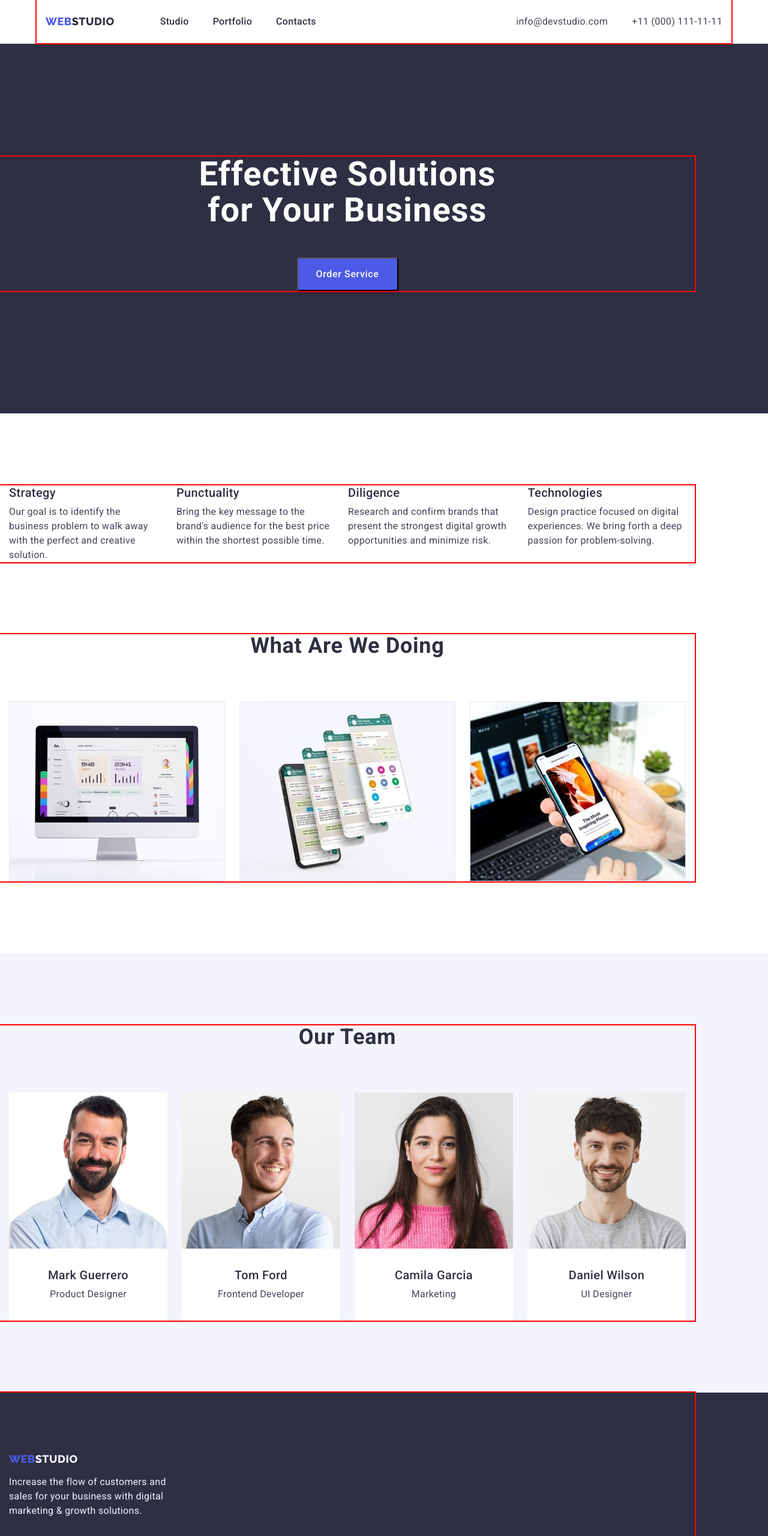
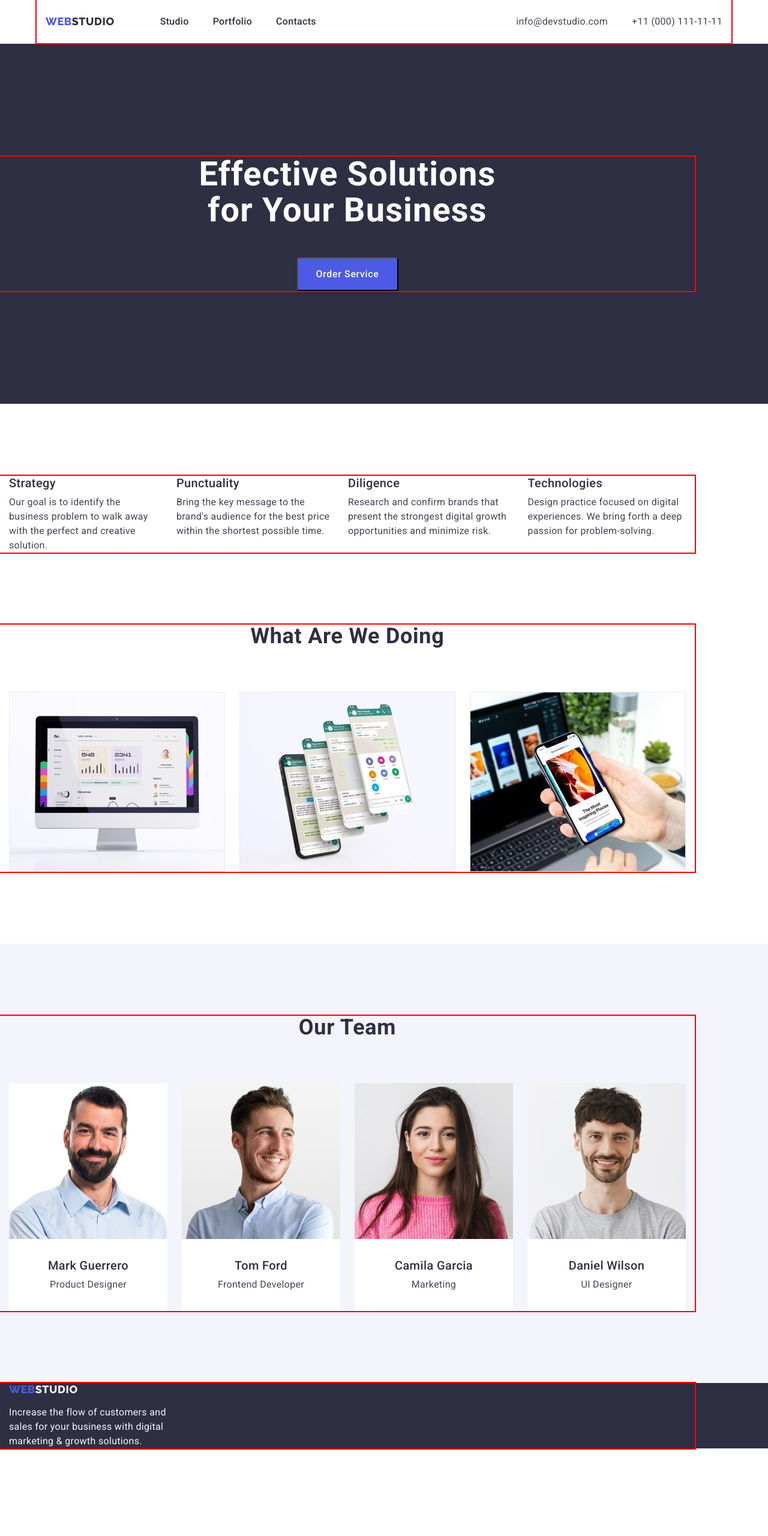
Before and after one commit to YarynaY/goit-markup-hw-03, a plain HTML site: page index.html in a window 1280 px wide. Shown: the top 2560 px of the page at 60% size. After the commit the page ends 2426 px from the top, so only its background shows below. Drawn offline with nearby package versions, Linux system fonts and the light colour scheme.

Commit message:
goit-markup-hw-03

```diff
--- a/css/styles.css
+++ b/css/styles.css
@@ -137,9 +137,6 @@ letter-spacing: 0.02em;
 color: var(--link-addres-color);
 }
 /* main */
-.title {
-    padding: 188px 0;
-}
 .item-title {
 font-weight: 500;
 font-size: 20px;
@@ -154,7 +151,7 @@ letter-spacing: 0.02em;
 /* title */
 .title {
 background-color: var(--title-background);
-padding-bottom: 204px;
+padding: 188px 0;
 }
 .main-title{
 font-size: 56px;
@@ -167,7 +164,6 @@ margin: 0 auto;
 margin-bottom: 48px;
 }
 .button-order {
-cursor: pointer;
 background-color: var(--button-order-background);
 font-family: inherit;
 font-weight: 500;
@@ -175,6 +171,7 @@ font-size: 16px;
 line-height: 1.5;
 letter-spacing: 0.04em;
 color: var(--button-order-color);
+bottom: none;
 box-shadow: 0px 4px 4px rgba(0, 0, 0, 0.15);
 border-radius: 4px;
 display: block;
@@ -182,7 +179,7 @@ margin-right: auto;
 margin-left: auto;
 min-width: 169px;
 height: 56px;
-bottom: none;
+cursor: pointer;
 }
 .button-order:hover,
 .button-order:focus {
@@ -262,10 +259,6 @@ width: calc((100%-72px) / 4);
 border-radius: 0px 0px 4px 4px;
 }
 /* footer */
-.footer-container{
-    padding-top: 100px;
-    padding-bottom: 100px;
-}
 .footer {
 background-color: var(--footer-background)}
 .footer-logo-studio {
@@ -289,7 +282,7 @@ max-width: 264px;
 /* Portfolio */
 /* maim */
 .pagination {
-    margin: 96px 0 120px;
+    padding: 96px 0 120px;
 }
 .pagination-list {
     display: flex;
```
